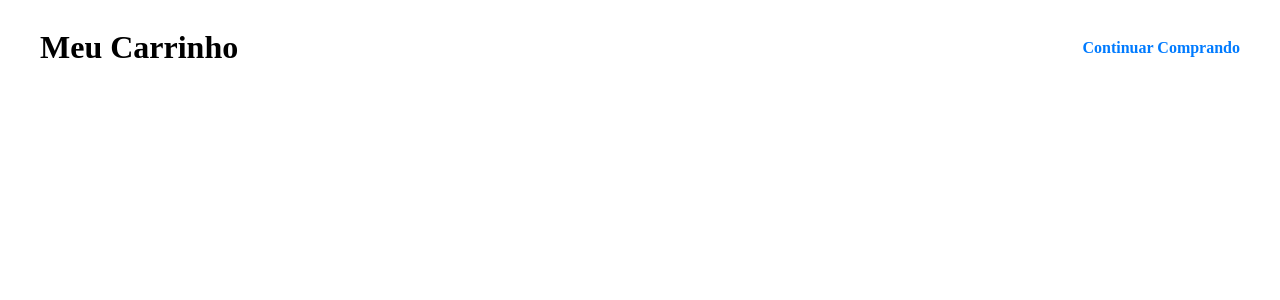
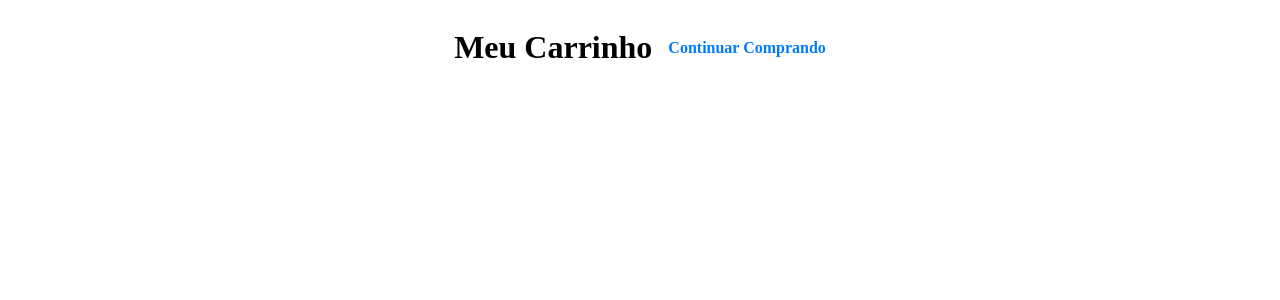
Before and after one commit to devrocha/assembly-product-checkout-angular, an Angular app: page /pageCart in a window 1280 px wide. Shown: the top 300 px of the page. Built offline with nearby package versions, Linux system fonts and the light colour scheme.

Commit message:
Aceertar css.

```diff
--- a/src/app/components/page-cart/page-cart.component.html
+++ b/src/app/components/page-cart/page-cart.component.html
@@ -1,6 +1,8 @@
-<div class="cart-title">
-    <h1>Meu Carrinho</h1>
-    <a class="return" [routerLink]="['/cart']">Continuar Comprando</a>
+<div class="cart-header">
+    <div class="cart-title">
+        <h1>Meu Carrinho</h1>
+        <a class="return" [routerLink]="['/cart']">Continuar Comprando</a>
+    </div>
 </div>
 <div class="cart-container">
     @for(product of cartProducts() ; track product.id)
--- a/src/app/components/page-cart/page-cart.component.scss
+++ b/src/app/components/page-cart/page-cart.component.scss
@@ -1,9 +1,15 @@
+.cart-header {
+
+    display: flex;
+    justify-content: center;
+}
+
 .cart-title {
     display: flex;
-    justify-content: space-between;
     align-items: center;
     padding: 0 2rem;
     margin-bottom: 1rem;
+    gap: 1rem;
 }
 
 .return {
```
